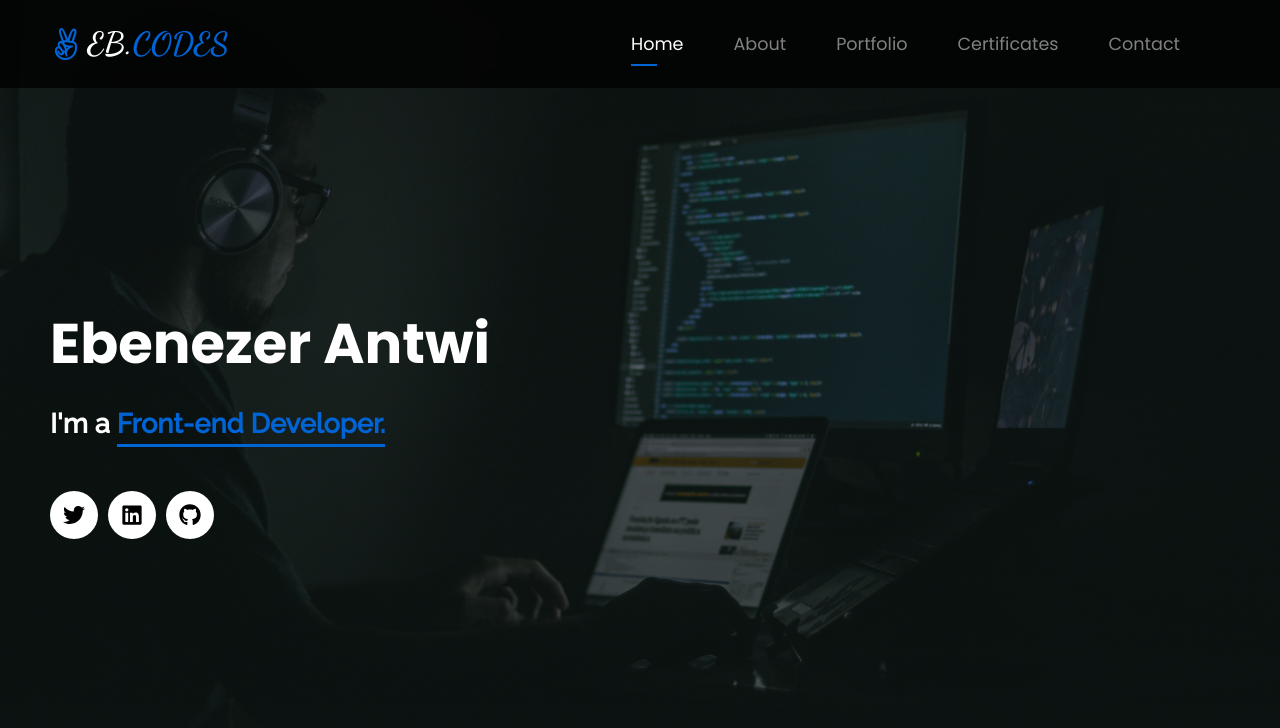
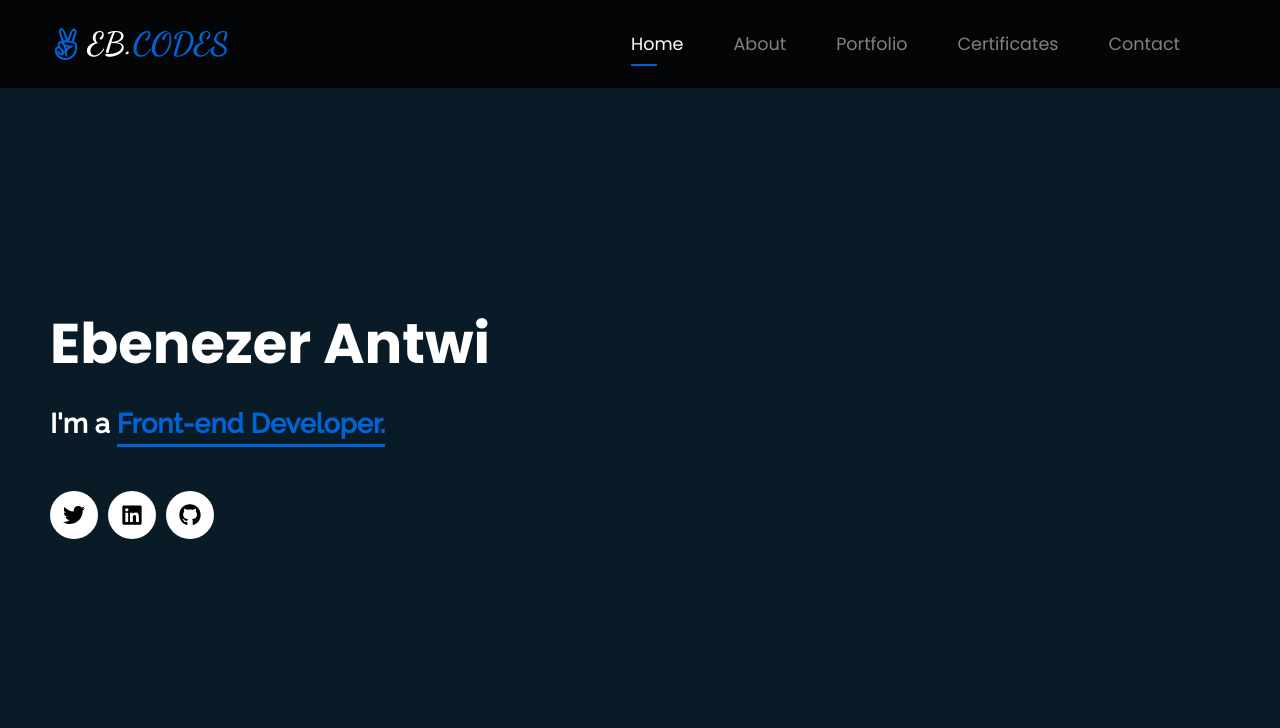
Before and after one commit to kwadwoambitious/My-Portfolio, a React (Create React App) app: page / in a window 1280 px wide. Shown: the top 728 px of the page. Built offline with nearby package versions, Linux system fonts and the light colour scheme.

Commit message:
Made changes to this file

```diff
--- a/src/App.css
+++ b/src/App.css
@@ -9,10 +9,7 @@ html{
 }
 body{
   font-family: 'Poppins', sans-serif;
-  background: linear-gradient(rgba(0, 0, 0, 0.562), rgba(0, 0, 0, 0.541)), url('./images/background-image.jpg');
-  background-position: center;
-  background-size: cover;
-  background-attachment: fixed;
+  background-color: #091b27;
   color: white;
   position: relative;
   overflow-x: hidden;
```
Also changed, not shown: src/images/background-image.jpg.
